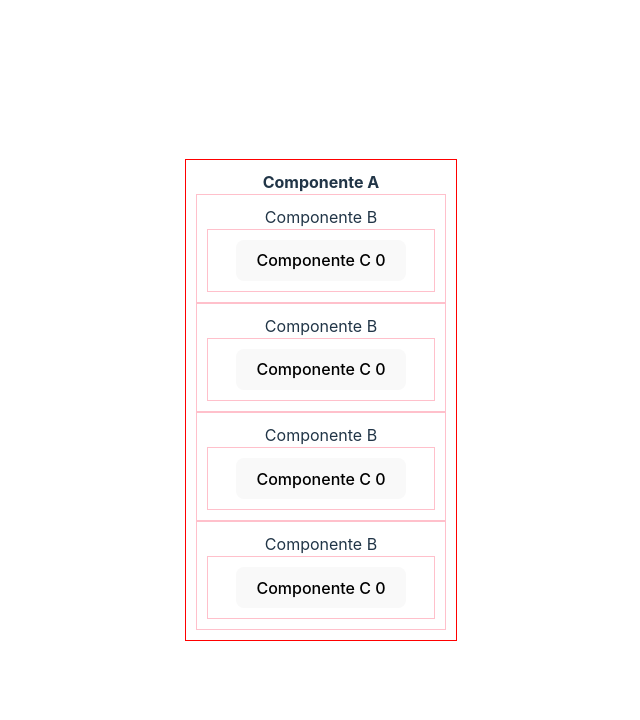
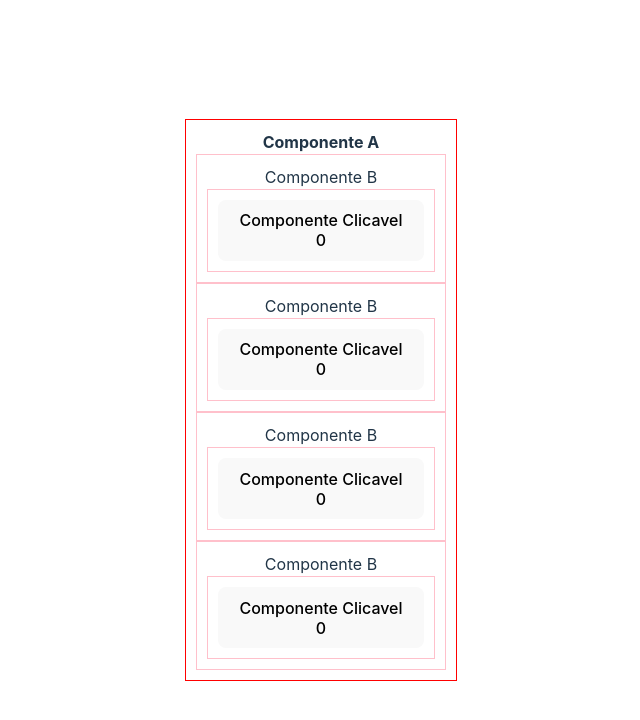
Before and after one commit to MarcelloCavazza/studying-react-component, a React (Vite) app: page / in a window 1280 px wide. Shown: the top 720 px of the page, without its empty margins (319-959 px from the left). Built offline with nearby package versions, Linux system fonts and the light colour scheme.

Commit message:
arrumando mais etapas

```diff
--- a/src/ClickableContent.tsx
+++ b/src/ClickableContent.tsx
@@ -1,7 +1,7 @@
 import { Component } from "react";
 
-export class ClickableContent extends Component{
-    constructor(props: any){
+export class ClickableContent extends Component {
+    constructor(props: any) {
         super(props);
         this.state = {
             count: 0
@@ -9,8 +9,8 @@ export class ClickableContent extends Component{
     }
     render() {
         return (
-            <div style={{border: "1px solid pink", padding: "10px"}}>
-                <button onClick={() => this.setState({count: this.state.count+1})}>Componente C {this.state.count}</button>
+            <div style={{ border: "1px solid pink", padding: "10px" }}>
+                <button onClick={() => this.setState({ count: this.state.count + 1 })}>Componente Clicavel {this.state.count}</button>
             </div>
         )
     }
```
